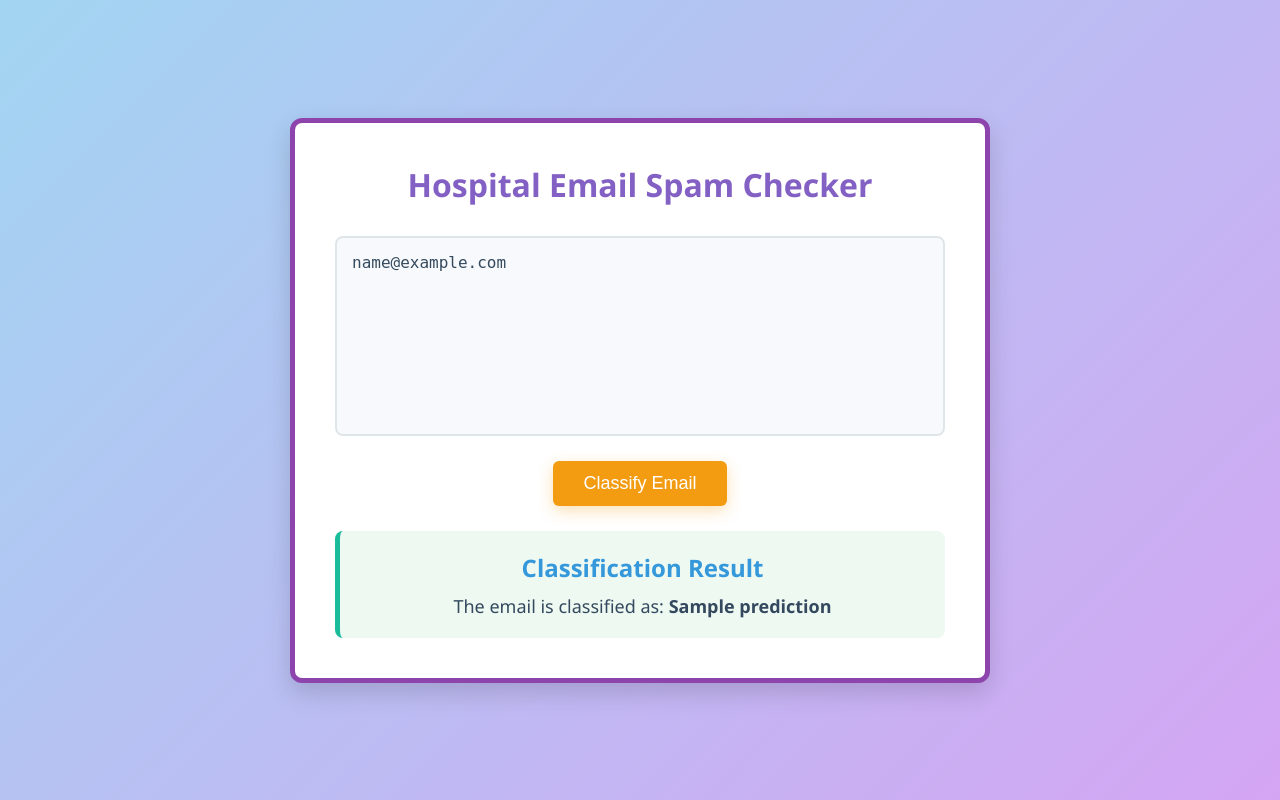
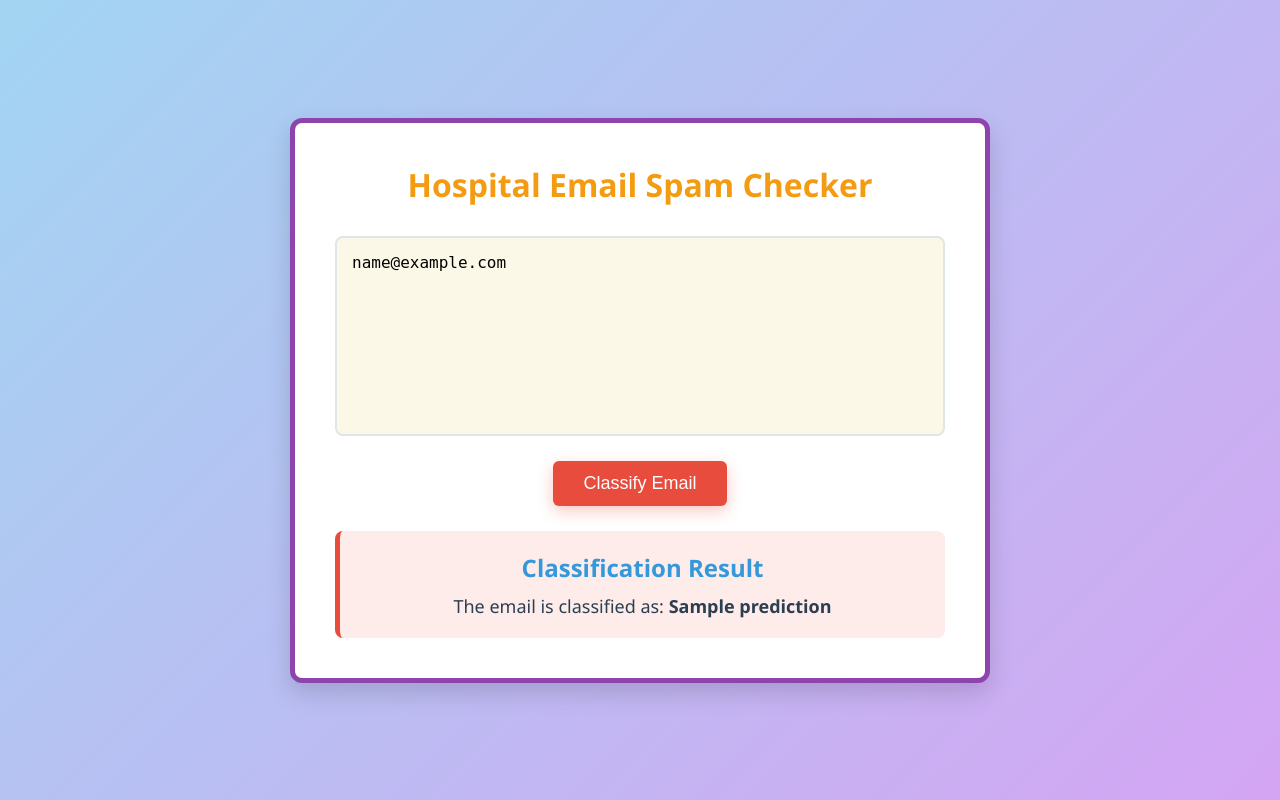
Before and after one commit to Abishek-G-Vincent/Medithon_code-X, a Flask app: template templates/index.html in a window 1280 px wide. Run offline with Flask 3, Linux system fonts and the light colour scheme; the template is opened without the code that fills it: most values are stand-ins (such as "Sample title", 1, 10 or a date in 2020); parts of the project's set-up code (start-up, migrations or seed data) failed here and were passed over.

Commit message:
Update index.html
updated ui

```diff
--- a/templates/index.html
+++ b/templates/index.html
@@ -36,15 +36,13 @@
             border: 5px solid #8e44ad; /* Purple border for a vibrant look */
         }
 
-        /* h1 Styling */
         h1 {
-            color: #8360c3; /* Muted lavender derived from the gradient */
+            color: #f39c12; /* Bright orange */
             font-size: 32px;
             margin-bottom: 30px;
             font-weight: 700;
         }
 
-        /* Textarea Styling */
         textarea {
             width: 100%;
             height: 200px;
@@ -54,20 +52,18 @@
             font-size: 16px;
             resize: none;
             outline: none;
-            background-color: #f7f9fc; /* Light background that complements the gradient */
-            color: #34495e; /* Soft, dark gray for better readability */
+            background-color: #fcf8e8; /* Light yellow for contrast */
             transition: border-color 0.3s ease, box-shadow 0.3s ease;
         }
 
         textarea:focus {
             border-color: #16a085; /* Sea green */
             box-shadow: 0 0 10px rgba(22, 160, 133, 0.3);
-            background-color: #f0f9ff; /* Lighter background for focus */
+            background-color: #fef9e7; /* Slight highlight on focus */
         }
 
-        /* Submit Button Styling */
         input[type="submit"] {
-            background-color: #f39c12; /* Soft yellow-orange that stands out yet blends with the gradient */
+            background-color: #e74c3c; /* Vibrant red */
             color: #fff;
             border: none;
             border-radius: 6px;
@@ -76,26 +72,35 @@
             cursor: pointer;
             transition: background-color 0.3s ease, transform 0.2s ease;
             margin-top: 20px;
-            box-shadow: 0 5px 15px rgba(243, 156, 18, 0.3);
+            box-shadow: 0 5px 15px rgba(231, 76, 60, 0.3);
         }
 
         input[type="submit"]:hover {
-            background-color: #e67e22;
+            background-color: #c0392b;
             transform: scale(1.05);
         }
 
         input[type="submit"]:active {
-            background-color: #d35400;
+            background-color: #a93226;
         }
 
-        /* Result Section Styling */
         .result {
             margin-top: 25px;
             padding: 20px;
-            background-color: #eef9f2; /* Light mint green */
-            border-left: 5px solid #1abc9c; /* Green left border */
+            border-left: 5px solid; /* Default border */
             border-radius: 8px;
             animation: fadeIn 0.5s ease-in-out;
+        }
+
+        /* Different background colors based on classification */
+        .not-spam {
+            background-color: #eafaf1; /* Light green for not spam */
+            border-left-color: #2ecc71; /* Green border for not spam */
+        }
+
+        .spam {
+            background-color: #fdecea; /* Light red for spam */
+            border-left-color: #e74c3c; /* Red border for spam */
         }
 
         .result h2 {
@@ -107,7 +112,7 @@
 
         .result p {
             font-size: 18px;
-            color: #34495e;
+            color: #2c3e50;
         }
 
         /* Animation Keyframes */
@@ -149,7 +154,7 @@
         </form>
 
         {% if prediction is not none %}
-        <div class="result">
+        <div class="result {% if prediction == 'Not Spam' %}not-spam{% else %}spam{% endif %}">
             <h2>Classification Result</h2>
             <p>The email is classified as: <strong>{{ prediction }}</strong></p>
         </div>
```
